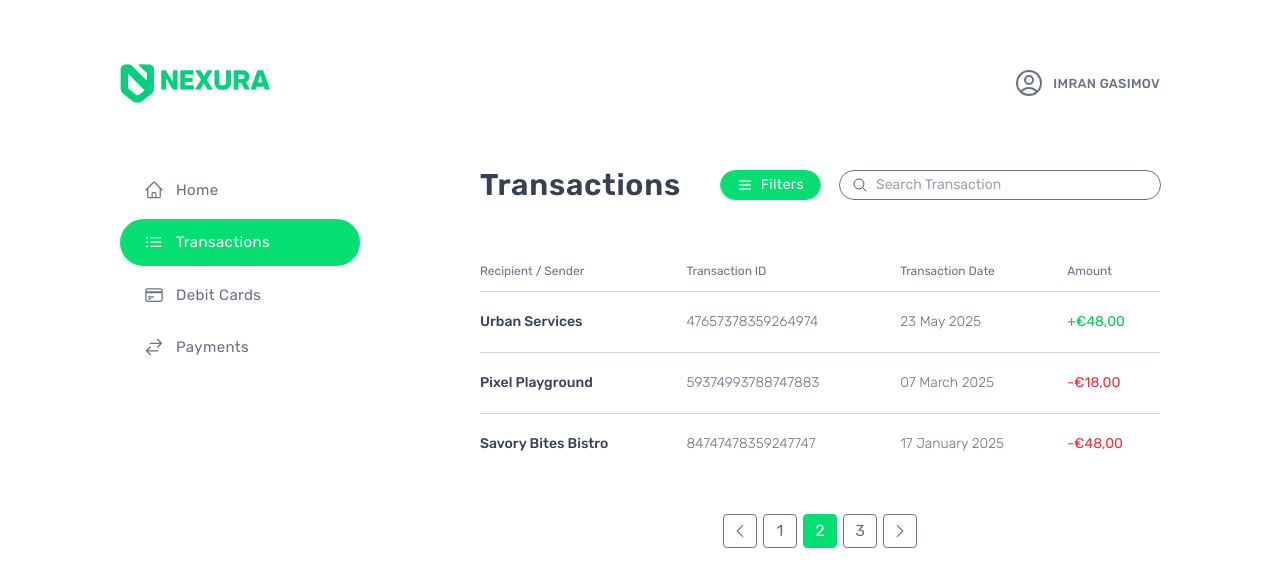
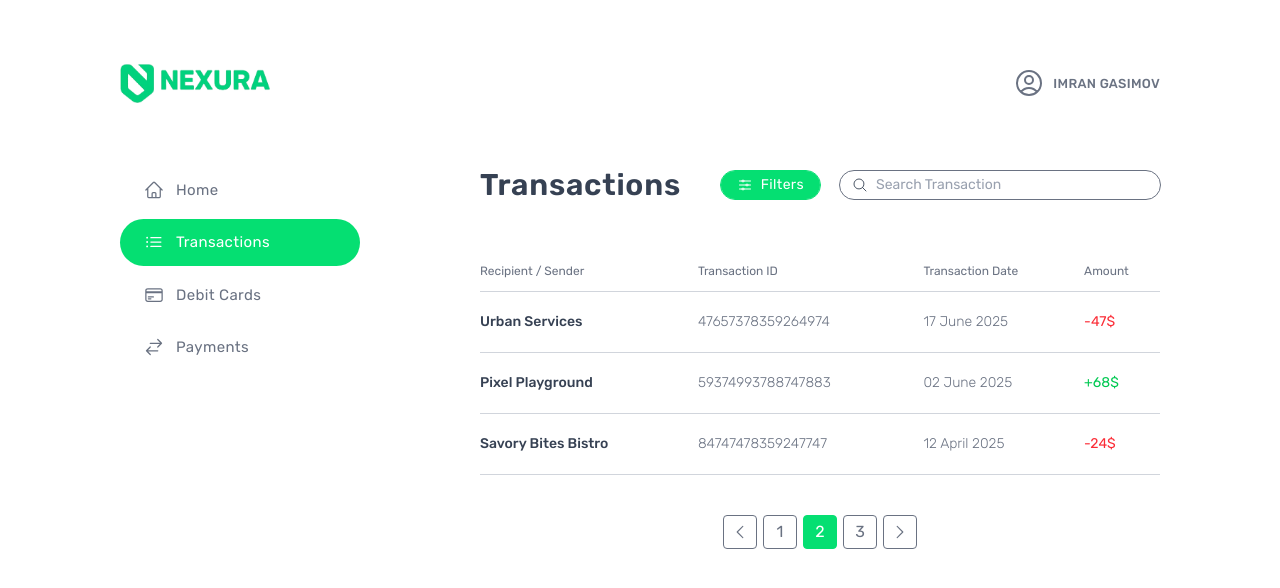
Before and after one commit to ibrvgim/nexura-bank, a Next.js app: page /transactions in a window 1280 px wide. Shown: the top 588 px of the page. Built offline with nearby package versions, Linux system fonts and the light colour scheme.

Commit message:
search engine for transactions & dropdown menu in navigation

```diff
--- a/app/(authorized)/transactions/page.tsx
+++ b/app/(authorized)/transactions/page.tsx
@@ -1,12 +1,14 @@
-import TransactionsSearchEngine from "@/components/authorized/transactions/TransactionsSearchEngine";
-import TransactionsTable from "@/components/authorized/transactions/TransactionsTable";
+import TransactionsContainer from "@/components/authorized/transactions/TransactionsContainer";
 import Pagination from "@/components/common/Pagination";
 
-function Transactions() {
+async function Transactions() {
+  const response = await fetch("http://localhost:3000/data/transactions.json");
+  const data = await response.json();
+  const allTransactions = data.transactions;
+
   return (
     <>
-      <TransactionsSearchEngine />
-      <TransactionsTable />
+      <TransactionsContainer allTransactions={allTransactions} />
 
       <div className="mt-10">
         <Pagination />
--- /dev/null
+++ b/components/authorized/transactions/TransactionsContainer.tsx
@@ -0,0 +1,37 @@
+"use client";
+
+import { TransactionType } from "@/types/types";
+import TransactionsSearchEngine from "./TransactionsSearchEngine";
+import TransactionsTable from "./TransactionsTable";
+import { useState } from "react";
+import formatString from "@/utilities/formatString";
+
+function TransactionsContainer({
+  allTransactions,
+}: {
+  allTransactions: TransactionType[];
+}) {
+  const [searchValue, setSearchValue] = useState("");
+
+  function handleSearch(e: React.ChangeEvent<HTMLInputElement>) {
+    setSearchValue(() => e.target.value);
+  }
+
+  const transactionsBySearchResults = allTransactions.filter((transaction) =>
+    searchValue
+      ? formatString(transaction.recipient).includes(formatString(searchValue))
+      : transaction,
+  );
+
+  return (
+    <>
+      <TransactionsSearchEngine
+        searchValue={searchValue}
+        handleSearch={handleSearch}
+      />
+      <TransactionsTable transactions={transactionsBySearchResults} />
+    </>
+  );
+}
+
+export default TransactionsContainer;
--- a/components/authorized/transactions/TransactionsSearchEngine.tsx
+++ b/components/authorized/transactions/TransactionsSearchEngine.tsx
@@ -3,7 +3,13 @@ import {
   MagnifyingGlassIcon,
 } from "@heroicons/react/24/outline";
 
-function TransactionsSearchEngine() {
+function TransactionsSearchEngine({
+  searchValue,
+  handleSearch,
+}: {
+  searchValue: string;
+  handleSearch: (e: React.ChangeEvent<HTMLInputElement>) => void;
+}) {
   return (
     <div className="flex items-center justify-between pb-5">
       <p className="text-3xl font-semibold tracking-wide text-gray-700">
@@ -23,6 +29,8 @@ function TransactionsSearchEngine() {
             type="text"
             placeholder="Search Transaction"
             className="w-80 rounded-full py-1 pr-3 pl-9 text-sm outline-1 outline-gray-500 transition-all duration-200 placeholder:text-gray-400 hover:outline-gray-900 focus:outline-2 focus:outline-gray-900"
+            value={searchValue}
+            onChange={handleSearch}
           />
         </div>
       </div>
--- a/components/authorized/transactions/TransactionsTable.tsx
+++ b/components/authorized/transactions/TransactionsTable.tsx
@@ -1,4 +1,11 @@
-function TransactionsTable() {
+import { TransactionType } from "@/types/types";
+import { formatIntlDate } from "@/utilities/formatDate";
+
+function TransactionsTable({
+  transactions,
+}: {
+  transactions: TransactionType[];
+}) {
   return (
     <table className="mt-7 w-full border-collapse">
       <thead>
@@ -13,32 +20,26 @@ function TransactionsTable() {
       </thead>
 
       <tbody className="*:text-start">
-        <tr className="border-b-1 border-b-gray-300 pb-4 *:text-start *:text-sm">
-          <th scope="row" className="py-5 font-medium text-gray-700">
-            Urban Services
-          </th>
-          <td className="font-light text-gray-500">47657378359264974</td>
-          <td className="font-light text-gray-500">23 May 2025</td>
-          <td className="text-green-500">+€48,00</td>
-        </tr>
-
-        <tr className="border-b-1 border-b-gray-300 pb-4 *:text-start *:text-sm">
-          <th scope="row" className="py-5 font-medium text-gray-700">
-            Pixel Playground
-          </th>
-          <td className="font-light text-gray-500">59374993788747883</td>
-          <td className="font-light text-gray-500">07 March 2025</td>
-          <td className="text-red-500">-€18,00</td>
-        </tr>
-
-        <tr className="pb-4 *:text-start *:text-sm">
-          <th scope="row" className="py-5 font-medium text-gray-700">
-            Savory Bites Bistro
-          </th>
-          <td className="font-light text-gray-500">84747478359247747</td>
-          <td className="font-light text-gray-500">17 January 2025</td>
-          <td className="text-red-500">-€48,00</td>
-        </tr>
+        {transactions.map((transaction) => (
+          <tr
+            key={transaction.id}
+            className="border-b-1 border-b-gray-300 pb-4 *:text-start *:text-sm"
+          >
+            <th scope="row" className="py-5 font-medium text-gray-700">
+              {transaction.recipient}
+            </th>
+            <td className="font-light text-gray-500">{transaction.id}</td>
+            <td className="font-light text-gray-500">
+              {formatIntlDate(transaction.transactionDate)}
+            </td>
+            <td
+              className={`${transaction.action === "deposited" ? "text-green-500" : "text-red-500"} `}
+            >
+              {transaction.action === "deposited" ? "+" : "-"}
+              {transaction.amount}
+            </td>
+          </tr>
+        ))}
       </tbody>
     </table>
   );
--- /dev/null
+++ b/components/common/DropdownNavLink.tsx
@@ -0,0 +1,85 @@
+import useClickOutside from "@/hooks/useClickOutside";
+import { useRef, useState } from "react";
+import { ChevronDownIcon, ChevronRightIcon } from "@heroicons/react/24/solid";
+import { usePathname } from "next/navigation";
+import Link from "next/link";
+import Image from "next/image";
+
+const paths = [
+  {
+    title: "Send Money",
+    path: "/send-money",
+  },
+
+  {
+    title: "Add Money",
+    path: "/add-money",
+  },
+
+  {
+    title: "Debit Cards",
+    path: "/cards",
+  },
+];
+
+function DropdownNavLink({ children }: { children: React.ReactNode }) {
+  const pathname = usePathname();
+  const [dropdownOpen, setDropdownOpen] = useState(false);
+  const htmlElement = useRef(null);
+
+  const toggleDropdown = () => setDropdownOpen((prev) => !prev);
+  const closeDropdown = () => setDropdownOpen(false);
+
+  useClickOutside(htmlElement, closeDropdown, dropdownOpen);
+
+  const isBusinessPage = pathname.includes("business");
+
+  return (
+    <div className="relative" ref={htmlElement}>
+      <button
+        className="flex cursor-pointer items-center gap-1.5 rounded-full px-3 py-1 text-[15px] tracking-wide transition-all duration-300"
+        onClick={toggleDropdown}
+      >
+        {children}
+        <ChevronDownIcon
+          className={`inline-block size-3 leading-0 ${isBusinessPage ? "text-white" : "text-gray-900"}`}
+        />
+      </button>
+
+      {dropdownOpen && (
+        <ul className="absolute top-12 right-1 flex w-72 flex-col items-start gap-4 rounded-xl border border-green-100 bg-white pb-6 text-gray-800 shadow-md">
+          <span className="relative mb-2 flex w-full items-center gap-3 rounded-t-xl bg-green-200 px-6 py-8">
+            <Image
+              src="/icons/features.png"
+              alt="nexura logo"
+              height={47}
+              width={47}
+            />
+            <p className="text-[15px] text-gray-700">
+              Explore the features used by millions globally.
+            </p>
+
+            <span className="absolute -top-1 right-3 z-10 size-4 rotate-45 bg-green-200">
+              &nbsp;
+            </span>
+          </span>
+
+          {paths.map((item: { title: string; path: string }) => (
+            <li key={item.path} role="button" onClick={closeDropdown}>
+              <Link
+                href={item.path}
+                target="_blank"
+                className="group flex items-center pl-6 font-light"
+              >
+                {item.title}{" "}
+                <ChevronRightIcon className="size-4 opacity-0 transition-all duration-300 group-hover:translate-x-3 group-hover:opacity-100" />
+              </Link>
+            </li>
+          ))}
+        </ul>
+      )}
+    </div>
+  );
+}
+
+export default DropdownNavLink;
--- a/components/common/Navigation.tsx
+++ b/components/common/Navigation.tsx
@@ -4,6 +4,7 @@ import { usePathname } from "next/navigation";
 import Logo from "./Logo";
 import NavLink from "./NavLink";
 import { PrimaryButton, SecondaryButton } from "./Buttons";
+import DropdownNavLink from "./DropdownNavLink";
 
 function Navigation() {
   const pathname = usePathname();
@@ -38,11 +39,7 @@ function Navigation() {
 
       <ul className="ml-auto flex items-center gap-1">
         <li>
-          <NavLink path="">Features</NavLink>
-        </li>
-
-        <li>
-          <NavLink path="">Price</NavLink>
+          <DropdownNavLink>Features</DropdownNavLink>
         </li>
 
         <li>
--- /dev/null
+++ b/public/data/transactions.json
@@ -0,0 +1,27 @@
+{
+  "transactions": [
+    {
+      "id": "47657378359264974",
+      "recipient": "Urban Services",
+      "transactionDate": "2025-06-17",
+      "amount": "47$",
+      "action": "withdrawn"
+    },
+
+    {
+      "id": "59374993788747883",
+      "recipient": "Pixel Playground",
+      "transactionDate": "2025-06-02",
+      "amount": "68$",
+      "action": "deposited"
+    },
+
+    {
+      "id": "84747478359247747",
+      "recipient": "Savory Bites Bistro",
+      "transactionDate": "2025-04-12",
+      "amount": "24$",
+      "action": "withdrawn"
+    }
+  ]
+}
--- a/types/types.ts
+++ b/types/types.ts
@@ -77,3 +77,11 @@ export interface RegistrationDataType {
   lastName: string;
   phoneNumber: string;
 }
+
+export interface TransactionType {
+  id: string;
+  recipient: string;
+  transactionDate: string;
+  amount: string;
+  action: "withdrawn" | "deposited";
+}
--- a/utilities/formatDate.ts
+++ b/utilities/formatDate.ts
@@ -36,7 +36,7 @@ export function formatIntlDate(value: string) {
     const dayIndex = new Date(value).getDay();
     return days[dayIndex];
   } else
-    return new Intl.DateTimeFormat("en-US", {
+    return new Intl.DateTimeFormat("en-DE", {
       year: "numeric",
       month: "long",
       day: "2-digit",
```
Also changed, not shown: public/icons/features.png (added).
